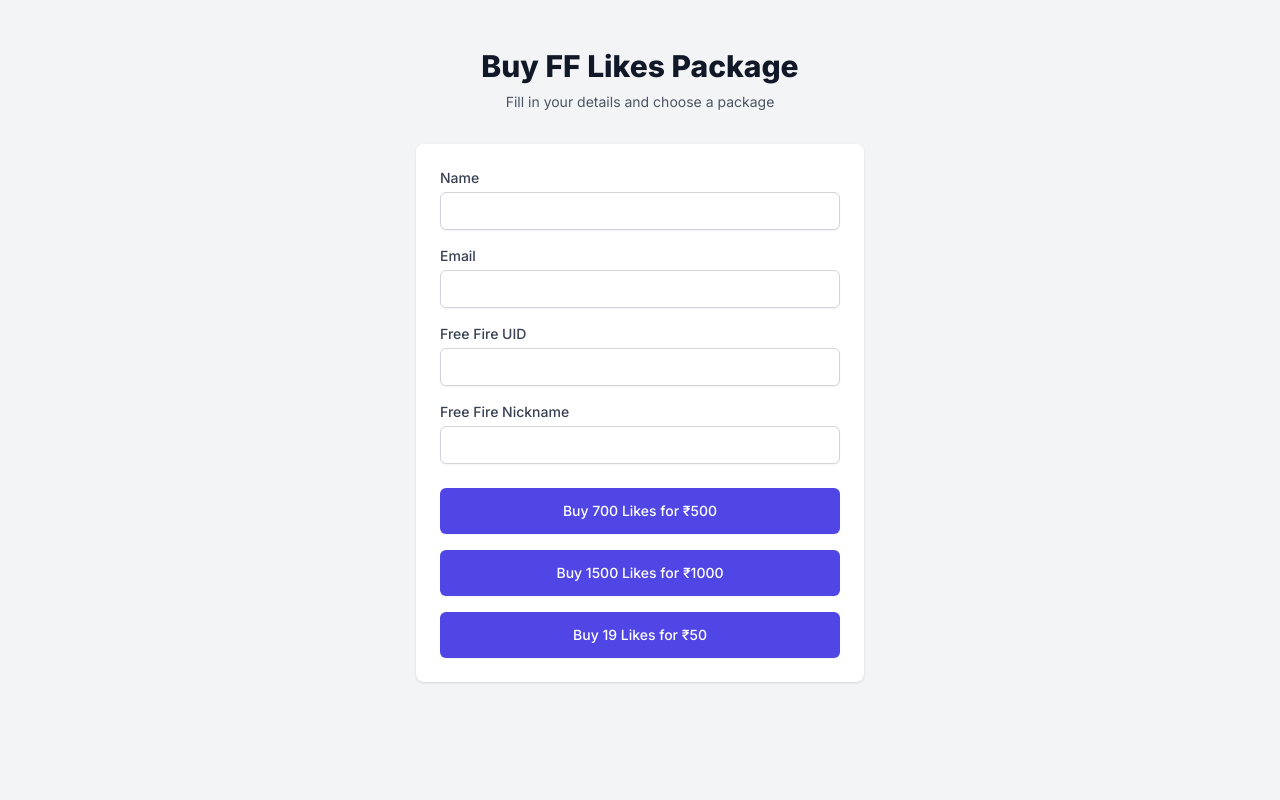
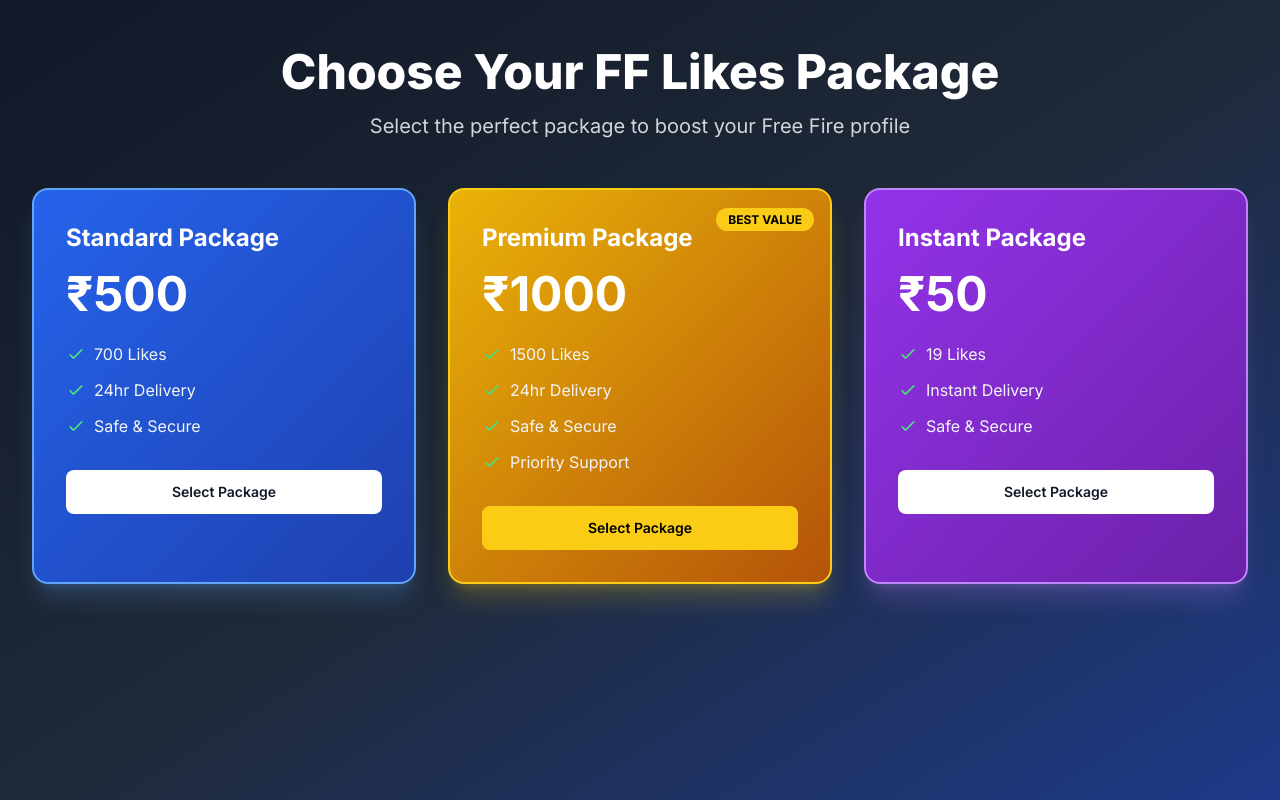
Before and after one commit to SUP120/fflikes, a Next.js app: page /buy in a window 1280 px wide. Built offline with nearby package versions, Linux system fonts and the light colour scheme.

Commit message:
Improve buy page UI and UX with modern design

```diff
--- a/src/app/buy/page.tsx
+++ b/src/app/buy/page.tsx
@@ -7,6 +7,7 @@
 export default function BuyPage() {
   const [loading, setLoading] = useState(false)
   const [error, setError] = useState<string | null>(null)
+  const [selectedPackage, setSelectedPackage] = useState<PackageType | null>(null)
   const router = useRouter()
 
   const handlePayment = async (packageType: PackageType) => {
@@ -45,7 +46,7 @@
       script.onload = async () => {
         try {
           const cashfree = new (window as any).Cashfree({
-            mode: 'production' // use 'production' for live
+            mode: 'production'
           })
 
           const paymentConfig = {
@@ -54,7 +55,7 @@
             style: {
               backgroundColor: '#ffffff',
               color: '#11385b',
-              theme: 'light', // dark
+              theme: 'light',
               errorColor: '#ff0000',
               themeColor: '#0074D4'
             }
@@ -83,19 +84,91 @@
   }
 
   return (
-    <div className="min-h-screen bg-gray-100 py-12 px-4 sm:px-6 lg:px-8">
-      <div className="max-w-md mx-auto">
-        <div className="text-center mb-8">
-          <h2 className="text-3xl font-extrabold text-gray-900">
-            Buy FF Likes Package
-          </h2>
-          <p className="mt-2 text-sm text-gray-600">
-            Fill in your details and choose a package
+    <div className="min-h-screen bg-gradient-to-br from-gray-900 via-gray-800 to-blue-900 py-12 px-4 sm:px-6 lg:px-8">
+      <div className="max-w-7xl mx-auto">
+        <div className="text-center mb-12">
+          <h1 className="text-4xl md:text-5xl font-extrabold text-white mb-4">
+            Choose Your FF Likes Package
+          </h1>
+          <p className="text-xl text-gray-300">
+            Select the perfect package to boost your Free Fire profile
           </p>
         </div>
 
-        <form className="mt-8 space-y-6 bg-white p-6 rounded-lg shadow">
-          <div className="space-y-4">
+        <div className="grid grid-cols-1 md:grid-cols-3 gap-8 mb-12">
+          {Object.entries(PACKAGE_DETAILS).map(([type, details]) => (
+            <div
+              key={type}
+              className={`relative overflow-hidden rounded-2xl bg-gradient-to-br ${
+                type === 'premium'
+                  ? 'from-yellow-500 to-amber-700 border-2 border-yellow-400 shadow-yellow-400/20'
+                  : type === 'standard'
+                  ? 'from-blue-600 to-blue-800 border-2 border-blue-400 shadow-blue-400/20'
+                  : 'from-purple-600 to-purple-800 border-2 border-purple-400 shadow-purple-400/20'
+              } p-8 shadow-xl transform hover:scale-105 transition-all duration-300`}
+            >
+              {type === 'premium' && (
+                <div className="absolute top-4 right-4">
+                  <span className="bg-yellow-400 text-black text-xs font-bold px-3 py-1 rounded-full">
+                    BEST VALUE
+                  </span>
+                </div>
+              )}
+              <h3 className="text-2xl font-bold text-white mb-4 capitalize">
+                {type} Package
+              </h3>
+              <div className="text-5xl font-bold text-white mb-6">
+                ₹{details.amount}
+              </div>
+              <ul className="space-y-3 mb-8 text-gray-100">
+                <li className="flex items-center">
+                  <svg className="w-5 h-5 mr-2 text-green-400" fill="none" stroke="currentColor" viewBox="0 0 24 24">
+                    <path strokeLinecap="round" strokeLinejoin="round" strokeWidth="2" d="M5 13l4 4L19 7" />
+                  </svg>
+                  {details.likes_count} Likes
+                </li>
+                <li className="flex items-center">
+                  <svg className="w-5 h-5 mr-2 text-green-400" fill="none" stroke="currentColor" viewBox="0 0 24 24">
+                    <path strokeLinecap="round" strokeLinejoin="round" strokeWidth="2" d="M5 13l4 4L19 7" />
+                  </svg>
+                  {type === 'instant' ? 'Instant Delivery' : '24hr Delivery'}
+                </li>
+                <li className="flex items-center">
+                  <svg className="w-5 h-5 mr-2 text-green-400" fill="none" stroke="currentColor" viewBox="0 0 24 24">
+                    <path strokeLinecap="round" strokeLinejoin="round" strokeWidth="2" d="M5 13l4 4L19 7" />
+                  </svg>
+                  Safe & Secure
+                </li>
+                {type === 'premium' && (
+                  <li className="flex items-center">
+                    <svg className="w-5 h-5 mr-2 text-green-400" fill="none" stroke="currentColor" viewBox="0 0 24 24">
+                      <path strokeLinecap="round" strokeLinejoin="round" strokeWidth="2" d="M5 13l4 4L19 7" />
+                    </svg>
+                    Priority Support
+                  </li>
+                )}
+              </ul>
+              <button
+                onClick={() => setSelectedPackage(type as PackageType)}
+                className={`w-full py-3 px-6 rounded-lg font-semibold text-sm transition-all duration-200 ${
+                  type === 'premium'
+                    ? 'bg-yellow-400 hover:bg-yellow-500 text-black'
+                    : 'bg-white hover:bg-gray-100 text-gray-900'
+                }`}
+              >
+                Select Package
+              </button>
+            </div>
+          ))}
+        </div>
+
+        {selectedPackage && (
+          <div className="max-w-md mx-auto">
+            <form className="bg-white rounded-2xl shadow-xl p-8">
+              <h2 className="text-2xl font-bold text-gray-900 mb-6">
+                Enter Your Details
+              </h2>
+              <div className="space-y-6">
                 <div>
                   <label htmlFor="name" className="block text-sm font-medium text-gray-700">
                     Name
@@ -105,7 +178,7 @@
                     name="name"
                     id="name"
                     required
-                className="mt-1 block w-full border border-gray-300 rounded-md shadow-sm py-2 px-3 focus:outline-none focus:ring-indigo-500 focus:border-indigo-500 sm:text-sm"
+                    className="mt-1 block w-full border border-gray-300 rounded-lg shadow-sm py-3 px-4 focus:outline-none focus:ring-2 focus:ring-blue-500 focus:border-transparent"
                   />
                 </div>
 
@@ -118,7 +191,7 @@
                     name="email"
                     id="email"
                     required
-                className="mt-1 block w-full border border-gray-300 rounded-md shadow-sm py-2 px-3 focus:outline-none focus:ring-indigo-500 focus:border-indigo-500 sm:text-sm"
+                    className="mt-1 block w-full border border-gray-300 rounded-lg shadow-sm py-3 px-4 focus:outline-none focus:ring-2 focus:ring-blue-500 focus:border-transparent"
                   />
                 </div>
 
@@ -131,7 +204,7 @@
                     name="ff_uid"
                     id="ff_uid"
                     required
-                className="mt-1 block w-full border border-gray-300 rounded-md shadow-sm py-2 px-3 focus:outline-none focus:ring-indigo-500 focus:border-indigo-500 sm:text-sm"
+                    className="mt-1 block w-full border border-gray-300 rounded-lg shadow-sm py-3 px-4 focus:outline-none focus:ring-2 focus:ring-blue-500 focus:border-transparent"
                   />
                 </div>
 
@@ -144,14 +217,18 @@
                     name="ff_nickname"
                     id="ff_nickname"
                     required
-                className="mt-1 block w-full border border-gray-300 rounded-md shadow-sm py-2 px-3 focus:outline-none focus:ring-indigo-500 focus:border-indigo-500 sm:text-sm"
+                    className="mt-1 block w-full border border-gray-300 rounded-lg shadow-sm py-3 px-4 focus:outline-none focus:ring-2 focus:ring-blue-500 focus:border-transparent"
                   />
-            </div>
                 </div>
 
                 {error && (
-            <div className="rounded-md bg-red-50 p-4">
+                  <div className="rounded-lg bg-red-50 p-4">
                     <div className="flex">
+                      <div className="flex-shrink-0">
+                        <svg className="h-5 w-5 text-red-400" viewBox="0 0 20 20" fill="currentColor">
+                          <path fillRule="evenodd" d="M10 18a8 8 0 100-16 8 8 0 000 16zM8.707 7.293a1 1 0 00-1.414 1.414L8.586 10l-1.293 1.293a1 1 0 101.414 1.414L10 11.414l1.293 1.293a1 1 0 001.414-1.414L11.414 10l1.293-1.293a1 1 0 00-1.414-1.414L10 8.586 8.707 7.293z" clipRule="evenodd" />
+                        </svg>
+                      </div>
                       <div className="ml-3">
                         <h3 className="text-sm font-medium text-red-800">
                           Error
@@ -164,24 +241,32 @@
                   </div>
                 )}
 
-          <div className="space-y-4">
-            {Object.entries(PACKAGE_DETAILS).map(([type, details]) => (
                 <button
-                key={type}
                   type="button"
-                onClick={() => handlePayment(type as PackageType)}
+                  onClick={() => handlePayment(selectedPackage)}
                   disabled={loading}
-                className="w-full flex justify-center py-3 px-4 border border-transparent rounded-md shadow-sm text-sm font-medium text-white bg-indigo-600 hover:bg-indigo-700 focus:outline-none focus:ring-2 focus:ring-offset-2 focus:ring-indigo-500 disabled:opacity-50 disabled:cursor-not-allowed"
+                  className={`w-full flex justify-center py-3 px-4 border border-transparent rounded-lg text-white text-lg font-semibold ${
+                    loading
+                      ? 'bg-gray-400 cursor-not-allowed'
+                      : 'bg-gradient-to-r from-blue-600 to-blue-700 hover:from-blue-700 hover:to-blue-800'
+                  } focus:outline-none focus:ring-2 focus:ring-offset-2 focus:ring-blue-500 transition-all duration-200`}
                 >
                   {loading ? (
-                  'Processing...'
+                    <div className="flex items-center">
+                      <svg className="animate-spin -ml-1 mr-3 h-5 w-5 text-white" xmlns="http://www.w3.org/2000/svg" fill="none" viewBox="0 0 24 24">
+                        <circle className="opacity-25" cx="12" cy="12" r="10" stroke="currentColor" strokeWidth="4"></circle>
+                        <path className="opacity-75" fill="currentColor" d="M4 12a8 8 0 018-8V0C5.373 0 0 5.373 0 12h4zm2 5.291A7.962 7.962 0 014 12H0c0 3.042 1.135 5.824 3 7.938l3-2.647z"></path>
+                      </svg>
+                      Processing...
+                    </div>
                   ) : (
-                  `Buy ${details.likes_count} Likes for ₹${details.amount}`
+                    `Pay ₹${PACKAGE_DETAILS[selectedPackage].amount}`
                   )}
                 </button>
-            ))}
               </div>
             </form>
+          </div>
+        )}
       </div>
     </div>
   )
```
Lines whose indentation alone changed are shown as unchanged.
